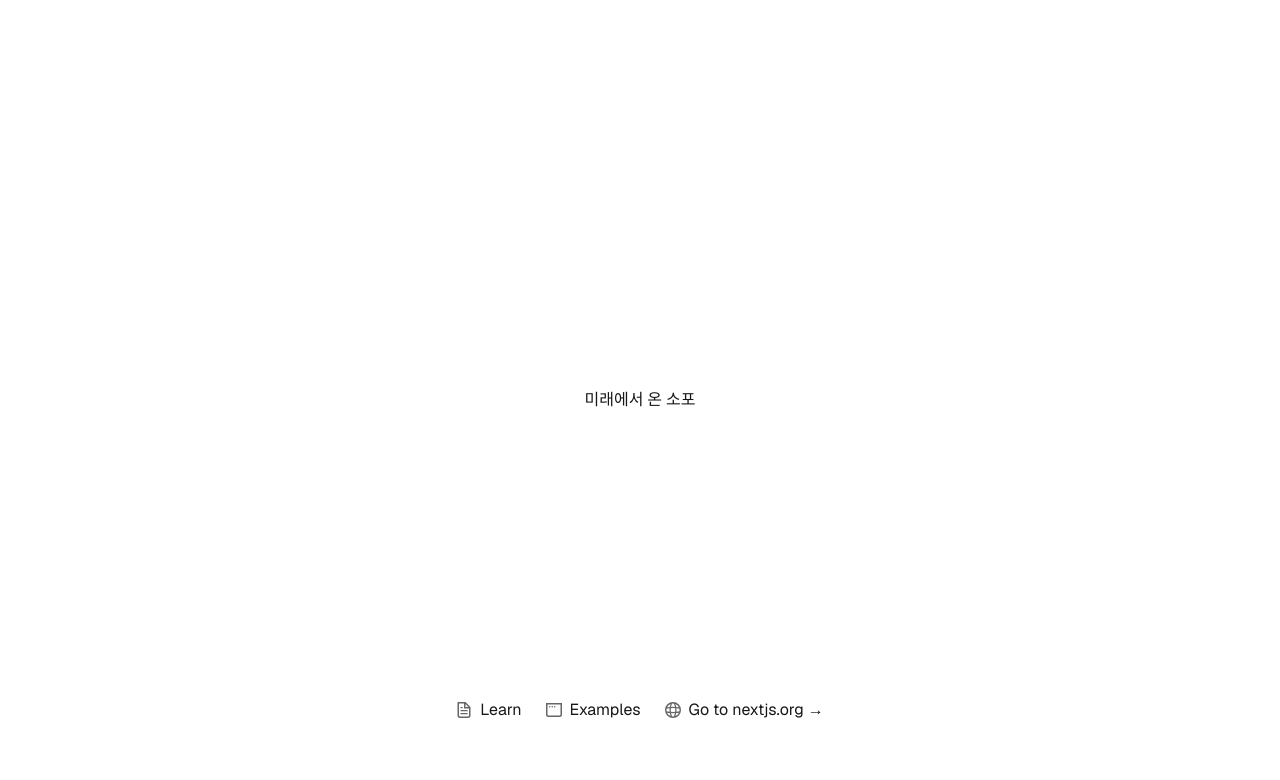
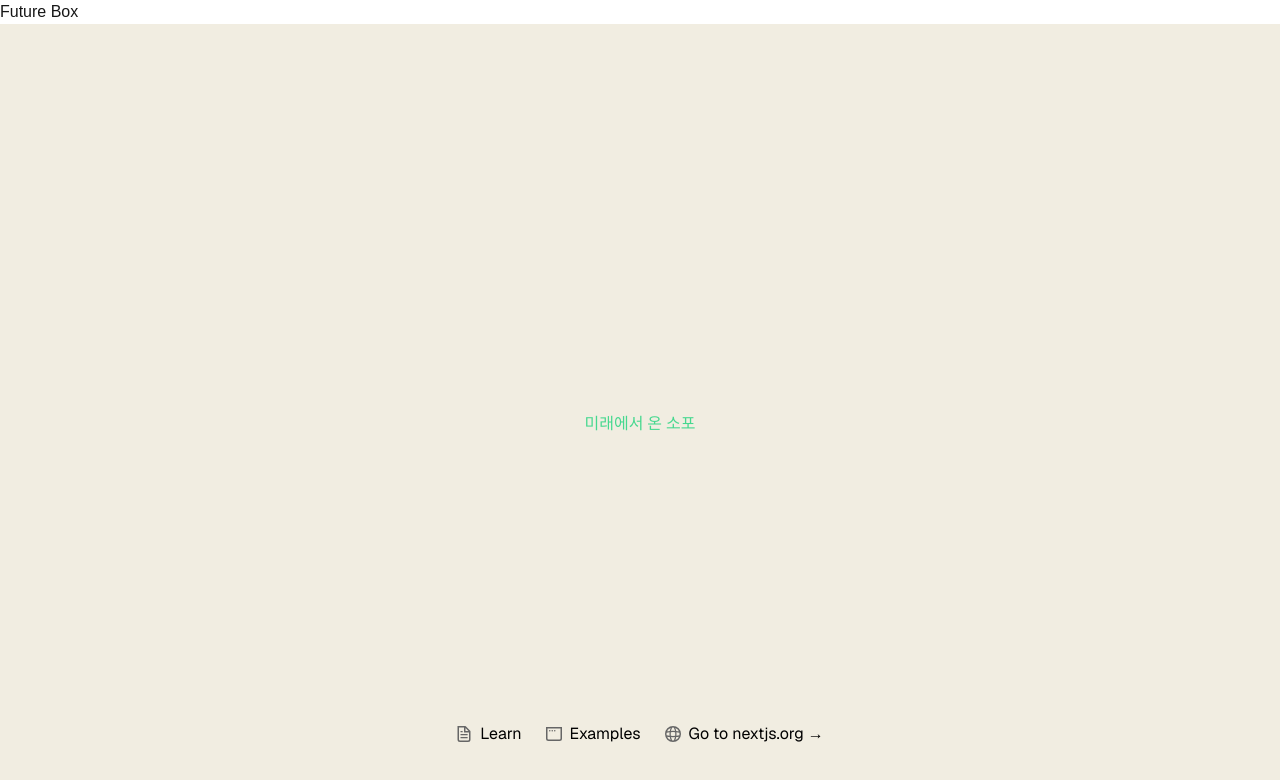
Before and after one commit to younghun1124/future-package-web, a Next.js app: page / in a window 1280 px wide. Shown: the top 780 px of the page. Built offline with nearby package versions, Linux system fonts and the light colour scheme.

Commit message:
키 컬러 기반 스타일링

```diff
--- a/src/app/layout.js
+++ b/src/app/layout.js
@@ -1,6 +1,6 @@
 import { Geist, Geist_Mono } from "next/font/google";
 import "./globals.css";
-
+import Link from "next/link";
 const geistSans = Geist({
   variable: "--font-geist-sans",
   subsets: ["latin"],
@@ -19,6 +19,11 @@ export const metadata = {
 export default function RootLayout({ children }) {
   return (
     <html lang="ko">
+      <header>
+        <nav>
+          <Link href="/">Future Box</Link>
+        </nav>
+      </header>
       <body
         className={`${geistSans.variable} ${geistMono.variable} antialiased`}
       >
--- a/src/app/page.js
+++ b/src/app/page.js
@@ -2,9 +2,9 @@ import Image from "next/image";
 
 export default function Home() {
   return (
-    <div className="grid grid-rows-[20px_1fr_20px] items-center justify-items-center min-h-screen p-8 pb-20 gap-16 sm:p-20 font-[family-name:var(--font-geist-sans)]">
+    <div className="grid grid-rows-[20px_1fr_20px] bg-primary text-base items-center justify-items-center min-h-screen p-8 pb-20 gap-16 sm:p-20 font-[family-name:var(--font-geist-sans)]">
       <main className="flex flex-col gap-8 row-start-2 items-center sm:items-start">
-        <h1>미래에서 온 소포</h1>
+        <h1 className="text-accent">미래에서 온 소포</h1>
       </main>
       <footer className="row-start-3 flex gap-6 flex-wrap items-center justify-center">
         <a
--- a/src/app/send/name/page.js
+++ b/src/app/send/name/page.js
@@ -0,0 +1,8 @@
+export default function Name() {
+    return (
+        <div>
+        <input type="text" placeholder="Name" />
+        <button>Send</button>
+        </div>
+    );
+}
```
